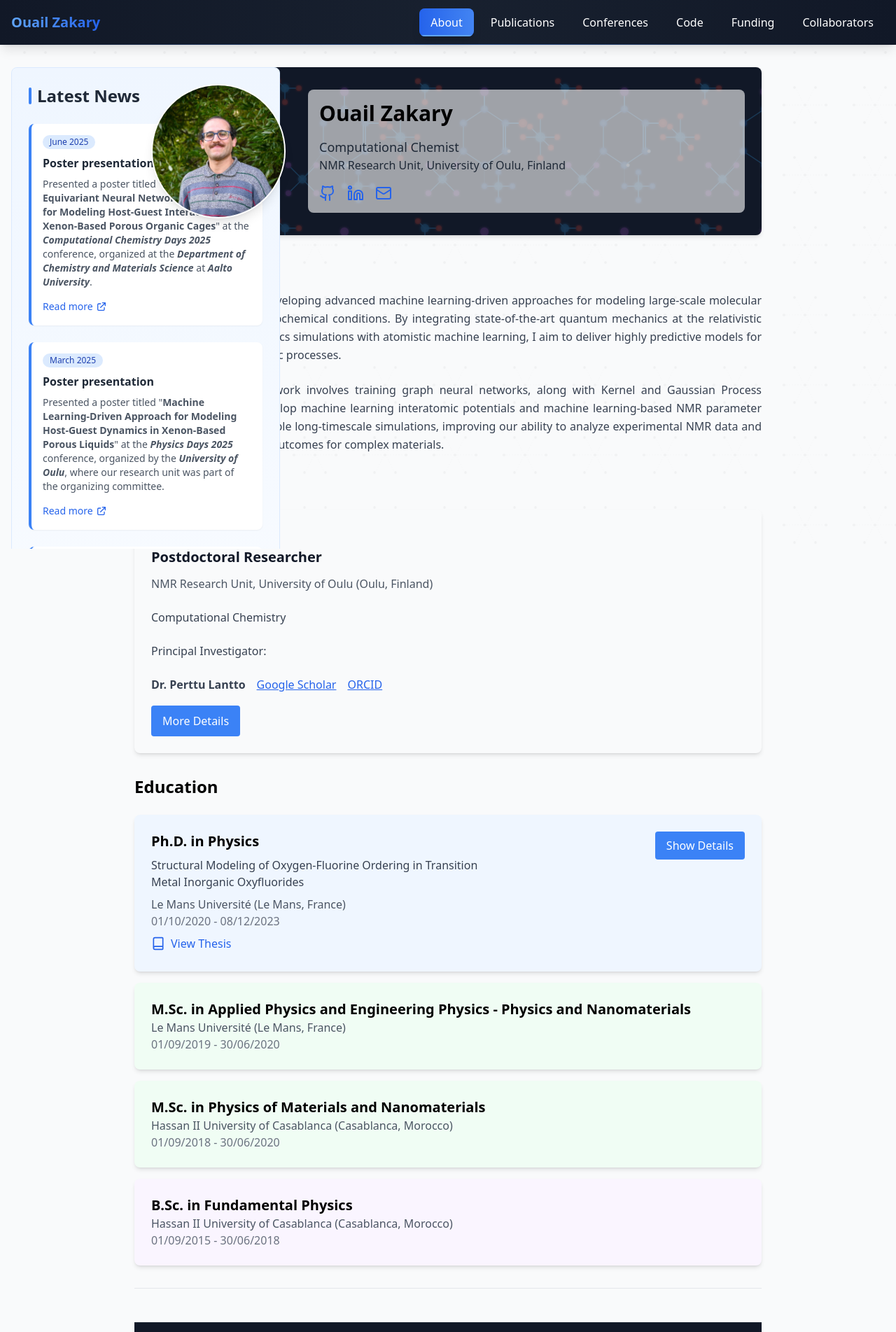
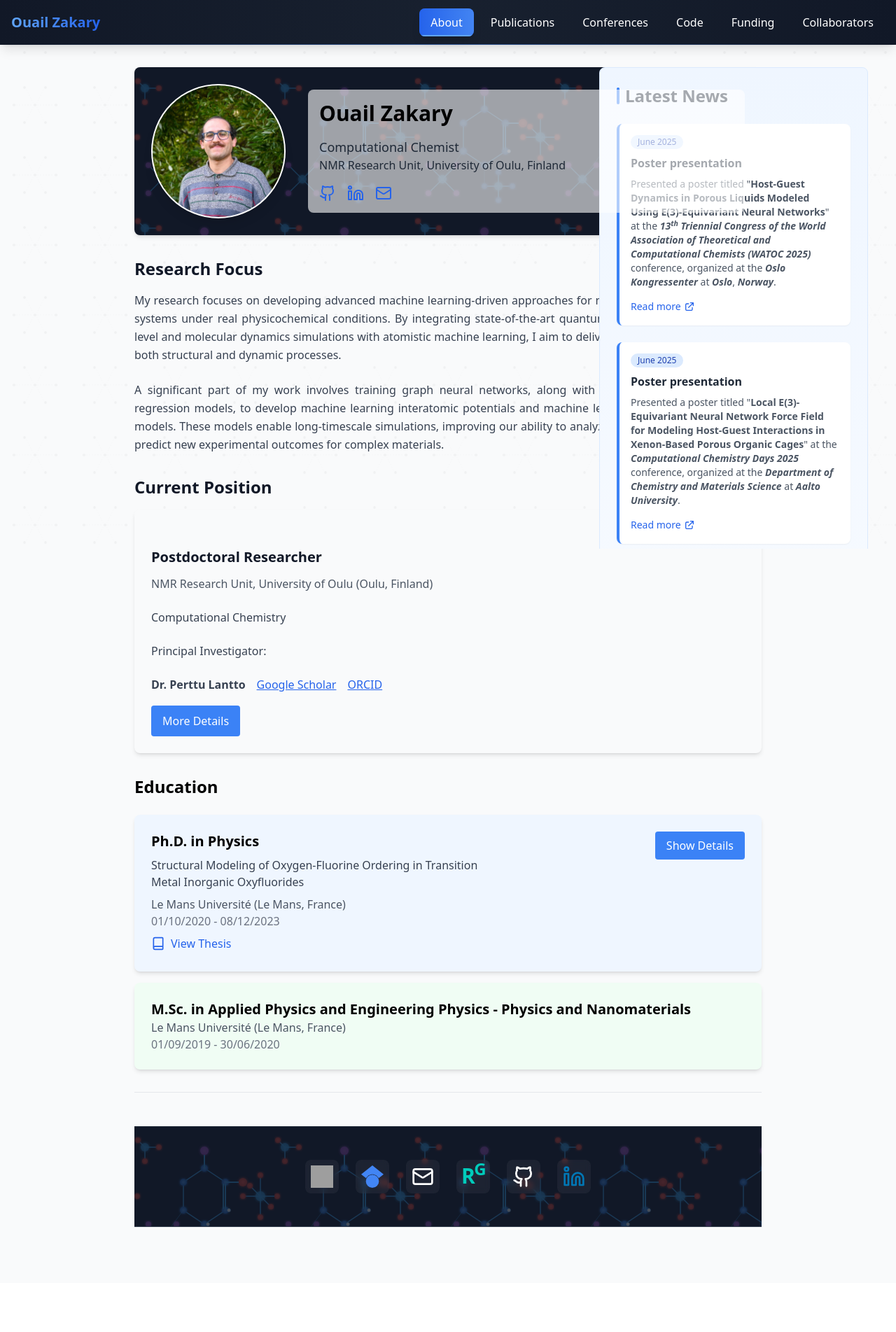
Before and after one commit to ozakary/ozakary.github.io, a React (Vite) app: page / in a window 1280 px wide. Shown: the top 1903 px of the page at 70% size. After the commit the page ends 1833 px from the top, so only its background shows below. Built offline with nearby package versions, Linux system fonts and the light colour scheme; grey boxes are pictures that could not be loaded.

Commit message:
Describe your changes here

```diff
--- a/src/App.jsx
+++ b/src/App.jsx
@@ -145,25 +145,31 @@ const App = () => {
         period: "01/09/2019 - 30/06/2020",
         color: "bg-green-50"
       },
-      {
-        id: "masters",
-        type: "M.Sc.",
-        field: "Physics of Materials and Nanomaterials",
-        institution: "Hassan II University of Casablanca (Casablanca, Morocco)",
-        period: "01/09/2018 - 30/06/2020",
-        color: "bg-green-50"
-      },
-      {
-        id: "bachelors",
-        type: "B.Sc.",
-        field: "Fundamental Physics",
-        institution: "Hassan II University of Casablanca (Casablanca, Morocco)",
-        period: "01/09/2015 - 30/06/2018",
-        color: "bg-purple-50"
-      }
+//      {
+//        id: "masters",
+//        type: "M.Sc.",
+//        field: "Physics of Materials and Nanomaterials",
+//        institution: "Hassan II University of Casablanca (Casablanca, Morocco)",
+//        period: "01/09/2018 - 30/06/2020",
+//        color: "bg-green-50"
+//      },
+//      {
+//        id: "bachelors",
+//        type: "B.Sc.",
+//        field: "Fundamental Physics",
+//        institution: "Hassan II University of Casablanca (Casablanca, Morocco)",
+//        period: "01/09/2015 - 30/06/2018",
+//        color: "bg-purple-50"
+//      }
     ];
 
     const news = [
+      {
+        date: "June 2025",
+        title: "Poster presentation",
+        content: "Presented a poster titled \"<b>Host-Guest Dynamics in Porous Liquids Modeled Using E(3)-Equivariant Neural Networks</b>\" at the <i><b>13<sup>th</sup> Triennial Congress of the World Association of Theoretical and Computational Chemists (WATOC 2025)</b></i> conference, organized at the <i><b>Oslo Kongressenter</b></i> at <i><b>Oslo</b></i>, <i><b>Norway</b></i>.",
+        link: "https://www.watoc2025.no/"
+      },
       {
         date: "June 2025",
         title: "Poster presentation",
@@ -377,7 +383,7 @@ const App = () => {
         </div>
 
       {/* Left column - News section with improved styling */}
-      <div className="fixed top-24 left-4 w-96 h-[calc(100vh-7rem)] overflow-y-auto">
+      <div className="fixed top-24 right-10 w-96 h-[calc(100vh-7rem)] overflow-y-auto">
         <div className="bg-gradient-to-b from-blue-50 to-white rounded-lg shadow-xl p-6 border border-blue-100">
           <div className="flex items-center gap-2 mb-6">
             <div className="w-1 h-6 bg-blue-500 rounded-full"></div>
@@ -445,7 +451,24 @@ const App = () => {
     const publications = [
       {
         type: PUBLICATION_TYPES.IN_PREPARATION,
-        titleHtml: `Machine Learning Enabled Insights into Xenon Dynamics in Single-Walled Carbon Nanotubes`,
+        titleHtml: `Message Passing Equivariant Neural Network-Driven Simulations for Proton Exchange and <sup>129</sup>Xe NMR in Acidic and Basic Aqueous Phases`,
+        authors: [
+          { name: "Ouail Zakary", isPI: true },
+          { name: "Matias Hintsanen"},
+        ],
+        journal: "In preperation",
+        volume: "xx",
+        pages: "xx",
+        year: "2026",
+        doi: "#",
+        isOpenAccess: false,
+        isSubscribed: false,
+        descriptionHtml: `xx`,
+        contribution: "Conceptualization, Methodology, Software, Formal analysis, Investigation, Validation, Data Curation, Writing - Original Draft, Writing - Review & Editing, and Visualization."
+      },
+      {
+        type: PUBLICATION_TYPES.IN_PREPARATION,
+        titleHtml: `Insights Into Xenon Transport and NMR Chemical Shift Tensor in Carbon Nanotubes Using Equivariant Neural Networks`,
         authors: [
           { name: "Ouail Zakary", isPI: true },
           { name: "Tiia Jacklin"},
@@ -463,9 +486,10 @@ const App = () => {
       },
       {
         type: PUBLICATION_TYPES.IN_PREPARATION,
-        titleHtml: `Thermal Expansion and Isotope Effects of Chemical Shift of C60-Fullerene Using Machine Learning-Assisted Path Integral Molecular Dynamics`,
+        titleHtml: `Neural Newtorks-Enabled Insights Into Quantum Effects on Structure and <sup>13</sup>C NMR of C<sub>60</sub> Fullerene`,
         authors: [
           { name: "Ossi Laurila"},
+          { name: "Tiia Jacklin"},
           { name: "Ouail Zakary", isPI: true },
           { name: "Perttu Lantto"}
         ],
@@ -481,7 +505,7 @@ const App = () => {
       },
       {
         type: PUBLICATION_TYPES.IN_PREPARATION,
-        titleHtml: `Local Equivariant Deep Neural Networks-Based Approach for Large-Scale Modeling of Porous Liquids`,
+        titleHtml: `<i>E</i>(3)-Equivariant Neural Networks Reveal How Host–Guest Dynamics Shape <sup>129</sup>Xe NMR in Xenon-Loaded Porous Liquids`,
         authors: [
           { name: "Ouail Zakary", isPI: true },
           { name: "Perttu Lantto"}
@@ -498,7 +522,7 @@ const App = () => {
       },
       {
         type: PUBLICATION_TYPES.IN_PREPARATION,
-        titleHtml: `Short- and Long-Range Anion Ordering in the Disordered Monoclinic Phase of Na<sub>2</sub>M<sub>2</sub>O<sub>5</sub>F<sub>2</sub> (M=Nb, Ta) Oxyfluorides`,
+        titleHtml: `Hidden Order Within Disorder: Insights Into Short-Range Anion Arrangements in the Disordered Monoclinic Phase of Na<sub>2</sub>M<sub>2</sub>O<sub>5</sub>F<sub>2</sub> (M=Nb, Ta) Oxyfluorides`,
         authors: [
           { name: "Ouail Zakary", isPI: true },
           { name: "Monique Body"},
@@ -779,6 +803,19 @@ const App = () => {
     const conferences = [
       {
         type: CONFERENCE_TYPES.POSTER,
+        titleHtml: "Host-Guest Dynamics in Porous Liquids Modeled Using E(3)-Equivariant Neural Networks",
+        authors: [
+          { name: "Ouail Zakary", isPI: true },
+          { name: "Perttu Lantto" }
+        ],
+        conferenceNameHtml: "The 13<sup>th</sup> Triennial Congress of the World Association of Theoretical and Computational Chemists (WATOC 2025)",
+        location: "Oslo, Norway",
+        date: "21-27/06/2025",
+        abstractHtml: "Porous organic cages (POCs) in porous liquids (PLs) offer promising platforms for selective Xe capture. Understanding Xe binding and dynamics in these systems is crucial for material design. While DFT-based molecular dynamics (MD) accurately models these interactions, it is computationally prohibitive for large systems. Machine learning interatomic potentials (MLIPs), particularly neural networks like Allegro, provide a scalable alternative. We present an MLIP trained on DFT-D4 theory-level data for PLs and POCs with Xe, covering over 1.8 million atoms across varied structures. Furthermore, we train an invariant SchNet model to predict <sup>129</sup>Xe NMR magnetic shielding tensors, offering microscopic insights into static NMR spectra and dynamic relaxation behaviors.",
+        doi: "https://doi.org/10.6084/m9.figshare.28684814.v1"
+      },
+      {
+        type: CONFERENCE_TYPES.POSTER,
         titleHtml: "Local E(3)-Equivariant Neural Network Force Field for Modeling Host-Guest Interactions in Xenon-Based Porous Organic Cages",
         authors: [
           { name: "Ouail Zakary", isPI: true },
@@ -1053,6 +1090,20 @@ const App = () => {
   const Code = () => {
     const projects = [
       {
+        titleHtml: "Lammps-Kokkos-Mace_Mahti-CSC",
+        descriptionHtml: "A recipe for the installation of LAMMPS with Kokkos GPU acceleration and MACE model for ML interatomic potential support on the Mahti CSC supercomputer.",
+        technologies: ["Shell", "Python"],
+        github: "https://github.com/ozakary/Lammps-Kokkos-Mace_Mahti-CSC",
+        type: "Research Code & Data Analysis"
+      },
+      {
+        titleHtml: "ClusterProbe",
+        descriptionHtml: "A Python tool for analyzing the local environment around Xenon atoms in molecular clusters and identifying anomalous structures based on coordination number thresholds.",
+        technologies: ["Python"],
+        github: "https://github.com/ozakary/TrajSlicer",
+        type: "Research Code & Data Analysis"
+      },
+      {
         titleHtml: "TrajSlicer",
         descriptionHtml: "A versatile Python tool for converting LAMMPS dump files to XYZ format and sampling molecular dynamics trajectories with precise frame control.",
         technologies: ["Python"],
```
